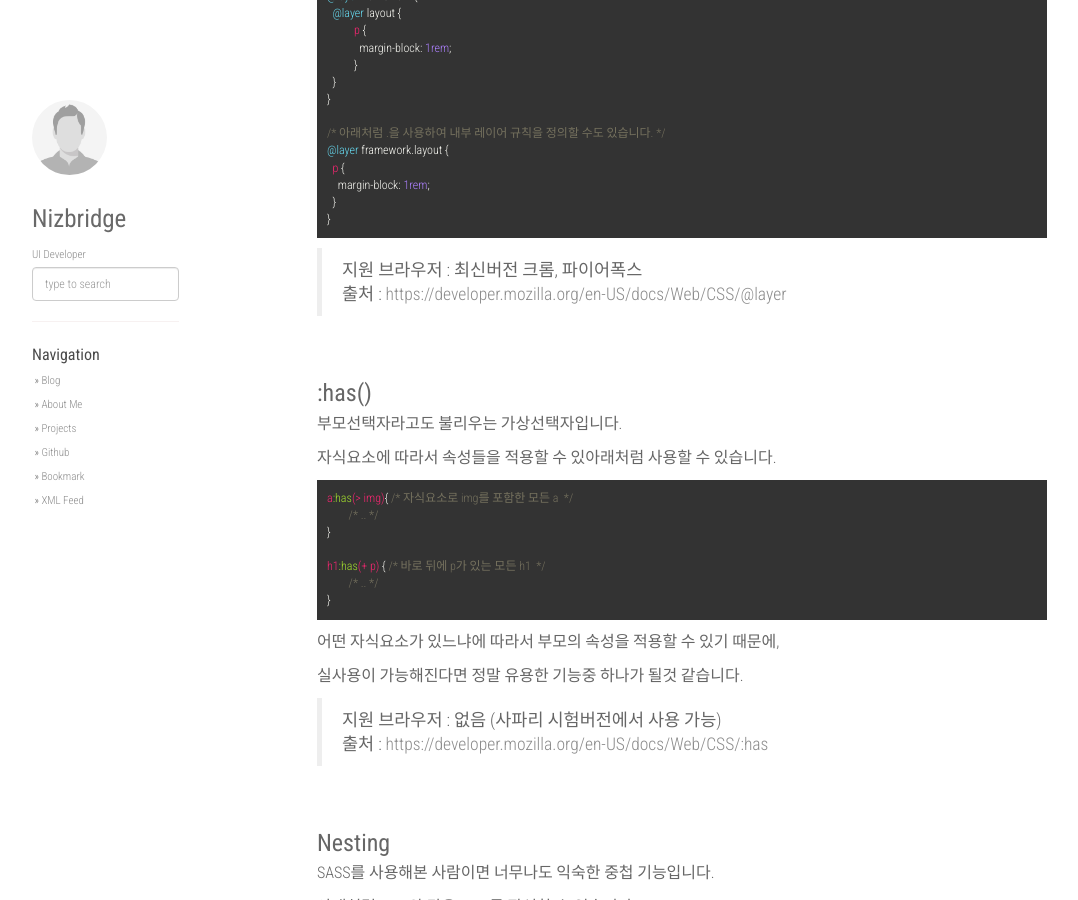
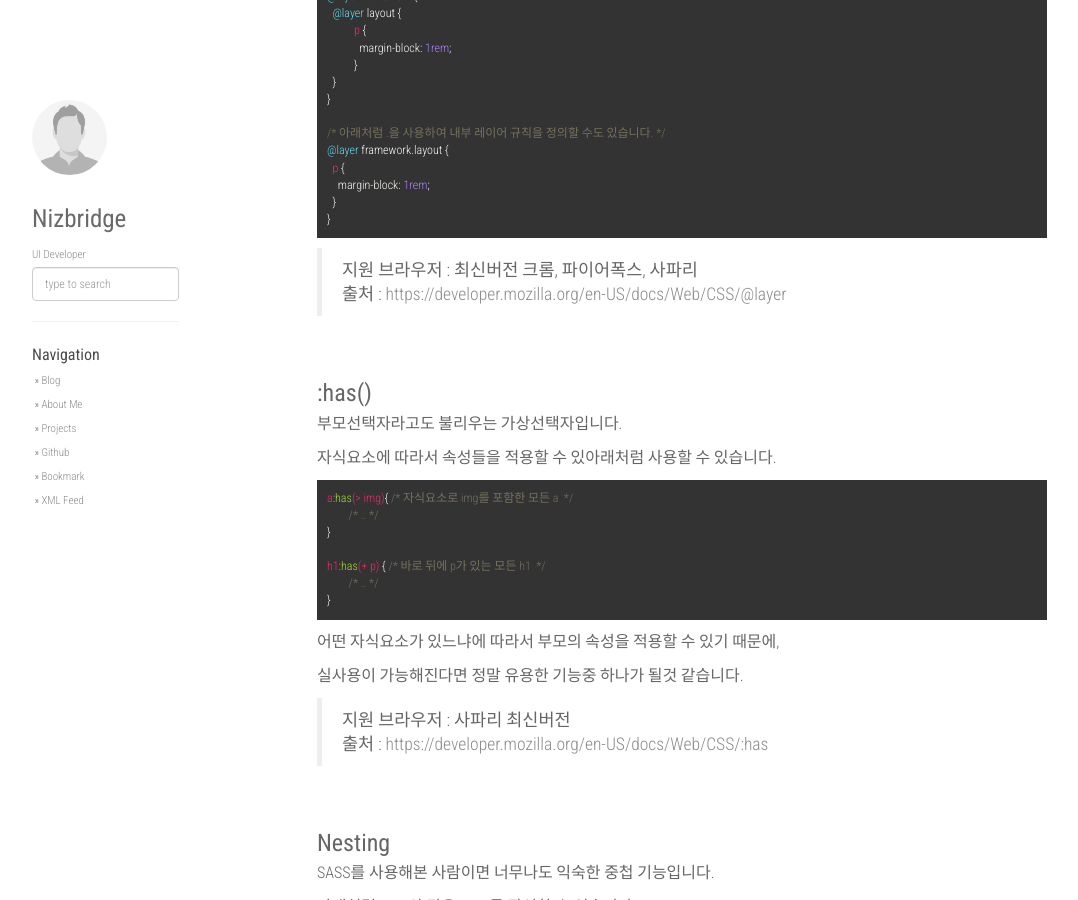
Before and after one commit to nizbridge/nizbridge.github.io, a Jekyll site: the page built from _posts/2022-03-17-css2022_3.md, in a window 1280 px wide and 900 px high, scrolled down 1975 px. Shown: the whole window, without its empty margins (53-1131 px from the left). Built offline with Jekyll 4.4.1, drawn with Linux system fonts in a browser that asks for light colours; nearby versions of some CDN libraries; some web fonts are replaced.

Commit message:
내용 수정.

````diff
--- a/_posts/2022-03-17-css2022_3.md
+++ b/_posts/2022-03-17-css2022_3.md
@@ -125,7 +125,7 @@ layer는 아래처럼 중첩해서 사용할 수도 있습니다.
 }
 ```
 
-> 지원 브라우저 : 최신버전 크롬, 파이어폭스<br>
+> 지원 브라우저 : 최신버전 크롬, 파이어폭스, 사파리<br>
 > 출처 : [https://developer.mozilla.org/en-US/docs/Web/CSS/@layer](https://developer.mozilla.org/en-US/docs/Web/CSS/@layer)
 
 <br>
@@ -149,7 +149,7 @@ h1:has(+ p) { /* 바로 뒤에 p가 있는 모든 h1  */
 
 실사용이 가능해진다면 정말 유용한 기능중 하나가 될것 같습니다.
 
-> 지원 브라우저 : 없음 (사파리 시험버전에서 사용 가능)<br>
+> 지원 브라우저 : 사파리 최신버전<br>
 > 출처 : [https://developer.mozilla.org/en-US/docs/Web/CSS/:has](https://developer.mozilla.org/en-US/docs/Web/CSS/:has)
 
 <br>
````
